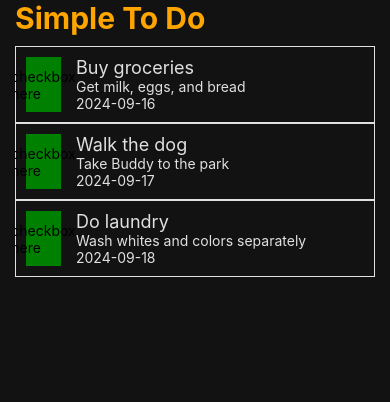
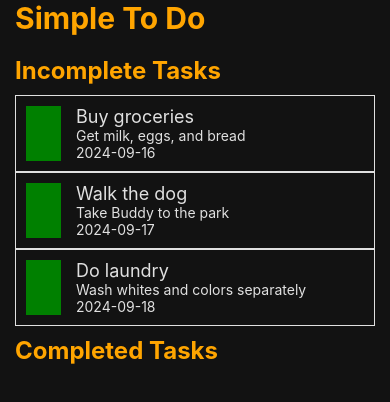
Before and after one commit to ChanAbay-abay/SimpleToDo, a React Native app: screen / in a window 390 px wide. Shown: the top 402 px of the page. Built offline with nearby package versions, Linux system fonts and the light colour scheme.

Commit message:
Added List for Completed Tasks
Keeps its original order in the Completed & Incomplete Task List

```diff
--- a/App.js
+++ b/App.js
@@ -9,32 +9,78 @@ const initialToDoData = [
     title: "Buy groceries",
     desc: "Get milk, eggs, and bread",
     due: "2024-09-16",
+    completed: false,
   },
   {
     id: "2",
     title: "Walk the dog",
     desc: "Take Buddy to the park",
     due: "2024-09-17",
+    completed: false,
   },
   {
     id: "3",
     title: "Do laundry",
     desc: "Wash whites and colors separately",
     due: "2024-09-18",
+    completed: false,
   },
 ];
 
 export default function App() {
   const [toDoData, setToDoData] = useState(initialToDoData);
 
+  const toggleComplete = (id) => {
+    setToDoData((prevData) =>
+      prevData.map((item) =>
+        item.id === id ? { ...item, completed: !item.completed } : item
+      )
+    );
+  };
+
+  // Split tasks into incomplete and completed
+  const incompleteTasks = toDoData.filter((task) => !task.completed);
+  const completedTasks = toDoData.filter((task) => task.completed);
+
+  // Sort tasks by ID to maintain original order
+  const sortedIncompleteTasks = incompleteTasks.sort((a, b) =>
+    a.id.localeCompare(b.id)
+  );
+  const sortedCompletedTasks = completedTasks.sort((a, b) =>
+    a.id.localeCompare(b.id)
+  );
+
   return (
     <SafeAreaView style={styles.maincontainer}>
       <View style={styles.wrappercontainer}>
         <Text style={styles.title}>Simple To Do</Text>
+        <Text style={styles.subtitle}>Incomplete Tasks</Text>
         <FlatList
-          data={toDoData}
+          data={sortedIncompleteTasks}
           renderItem={({ item }) => (
-            <ToDoItem title={item.title} desc={item.desc} due={item.due} />
+            <ToDoItem
+              id={item.id}
+              title={item.title}
+              desc={item.desc}
+              due={item.due}
+              completed={item.completed}
+              onToggleComplete={toggleComplete}
+            />
+          )}
+          keyExtractor={(item) => item.id}
+        />
+        <Text style={styles.subtitle}>Completed Tasks</Text>
+        <FlatList
+          data={sortedCompletedTasks}
+          renderItem={({ item }) => (
+            <ToDoItem
+              id={item.id}
+              title={item.title}
+              desc={item.desc}
+              due={item.due}
+              completed={item.completed}
+              onToggleComplete={toggleComplete}
+            />
           )}
           keyExtractor={(item) => item.id}
         />
--- a/AppStyles.js
+++ b/AppStyles.js
@@ -18,6 +18,12 @@ const styles = StyleSheet.create({
     color: "orange",
     marginBottom: 10,
   },
+  subtitle: {
+    fontSize: 24,
+    fontWeight: "bold",
+    color: "orange",
+    marginVertical: 10,
+  },
   text: {
     color: currentTheme.textColor,
     fontSize: 18,
--- a/components/ToDoItem.js
+++ b/components/ToDoItem.js
@@ -1,17 +1,26 @@
 import React from "react";
-import { View, Text } from "react-native";
+import { View, Text, TouchableOpacity } from "react-native";
 import styles from "./ToDoItemStyles";
 
-const ToDoItem = ({ title, desc, due }) => {
+const ToDoItem = ({ id, title, desc, due, completed, onToggleComplete }) => {
   return (
-    <View style={styles.taskContainer}>
-      <View style={styles.checkbox}>
-        <Text>checkbox here</Text>
-      </View>
+    <View style={[styles.taskContainer, completed && styles.completed]}>
+      <TouchableOpacity
+        style={styles.checkbox}
+        onPress={() => onToggleComplete(id)}
+      >
+        <Text style={styles.checkboxText}>{completed ? "✔" : ""}</Text>
+      </TouchableOpacity>
       <View style={styles.taskContent}>
-        <Text style={styles.taskTitle}>{title}</Text>
-        <Text style={styles.taskDesc}>{desc}</Text>
-        <Text style={styles.dateDue}>{due}</Text>
+        <Text style={[styles.taskTitle, completed && styles.completedText]}>
+          {title}
+        </Text>
+        <Text style={[styles.taskDesc, completed && styles.completedText]}>
+          {desc}
+        </Text>
+        <Text style={[styles.dateDue, completed && styles.completedText]}>
+          {due}
+        </Text>
       </View>
     </View>
   );
--- a/components/ToDoItemStyles.js
+++ b/components/ToDoItemStyles.js
@@ -17,6 +17,10 @@ const styles = StyleSheet.create({
     justifyContent: "center",
     alignItems: "center",
   },
+  checkboxText: {
+    color: "white",
+    fontSize: 18,
+  },
   taskContent: {
     flex: 1,
     marginLeft: 15,
@@ -33,6 +37,14 @@ const styles = StyleSheet.create({
     color: currentTheme.textColor,
     fontSize: 14,
   },
+  completed: {
+    backgroundColor: "#f0f0f0",
+    borderColor: "#d0d0d0",
+  },
+  completedText: {
+    color: "#a0a0a0",
+    textDecorationLine: "line-through",
+  },
 });
 
 export default styles;
```
